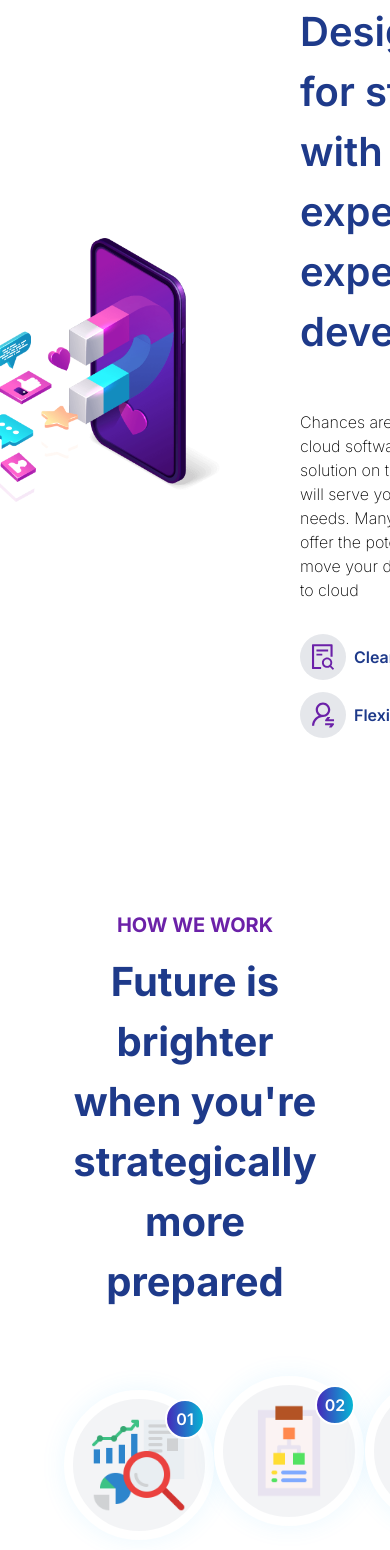
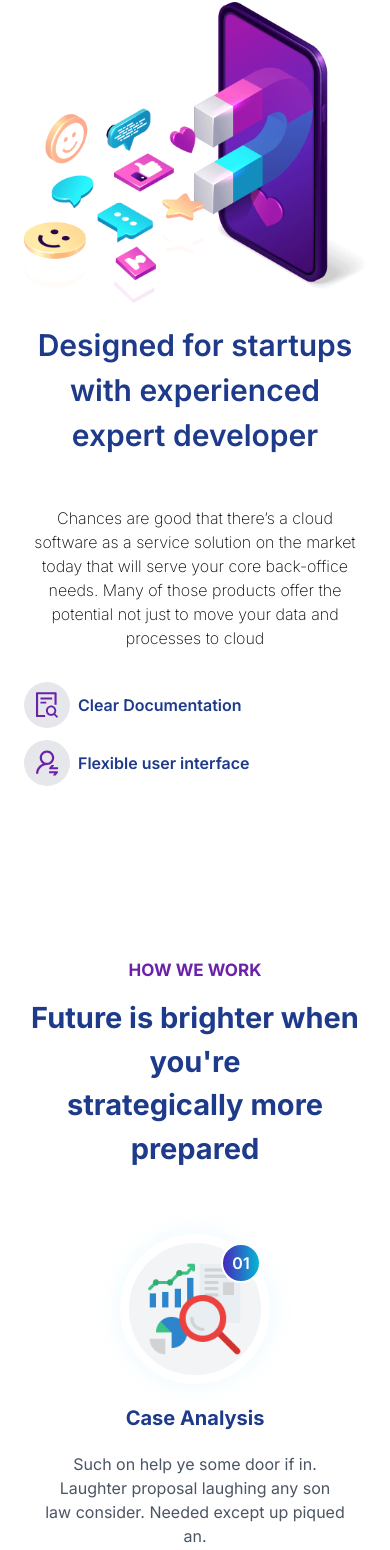
Before and after one commit to oussamataali97/startup-agency-Nextjs, a Next.js app: page / in a window 390 px wide. Shown: the part 3407-4957 px from the top of the page. Built offline with nearby package versions, Linux system fonts and the light colour scheme.

Commit message:
make all other components responsive

```diff
--- a/components/How.jsx
+++ b/components/How.jsx
@@ -21,10 +21,10 @@ const How = () => {
         badge:'03',
     },]
   return (
-    <div className='px-16 py-8 relative'>
-    <p className='text-center text-[20px] font-bold  text-purple-800 py-3' data-aos="flip-up" > HOW WE WORK</p>
-    <p className='text-center text-[40px] font-bold  text-blue-900 pb-16' data-aos="flip-up">Future is brighter when you're  <br className='max-w-md:hidden'/> strategically more prepared </p>
-        <div className="flex justify-around items-center">
+    <div className='px-6 lg:px-16 py-8 relative'>
+    <p className='heade py-3' data-aos="flip-up" > HOW WE WORK</p>
+    <p className='subheade pb-16' data-aos="flip-up">Future is brighter when you're  <br className='max-w-md:hidden'/> strategically more prepared </p>
+        <div className="flex flex-col md:flex-row justify-around items-center">
         {data.map((ele,index)=>(
           <div className="flex items-center flex-col max-w-[300px]" key={index} data-aos="flip-down">
             <div className="rounded-full w-max bg-gray-100 p-4 border-white border-[9px] boxs relative ">
--- a/components/Packages.jsx
+++ b/components/Packages.jsx
@@ -84,14 +84,14 @@ const Packages = () => {
         ]
     },]
     return (
-        <div className='between'>
+        <div className='px-6 lg:px-16 py-8 '>
             <p className='heade'>OUR PACKAGES</p>
             <p className="subheade">Take a look of our Pricing and <br /> select Your Choice</p>
-            <div className="grid grid-cols-3 gap-5">
+            <div className="grid grid-cols-1 md:grid-cols-2 lg:grid-cols-3 gap-5 justify-center place-items-center">
 
 
                 {palns.map((plan, index) => (
-                    <div className="planss border rounded-lg px-5 py-9 max-w-[400px] plan hover:border-t-2 hover:border-t-blues" key={index}>
+                    <div className="planss border rounded-lg px-5 py-9 w-full lg:max-w-[400px] plan hover:border-t-2 hover:border-t-blues" key={index}>
                         < p className='text-gray-600 font-[600] uppercase  '  data-aos="fade-down">{plan.name}</p>
                         <p className=' text-[50px] text-blues font-[700] '  data-aos="fade-down">{plan.price} $</p>
                         <hr className='mx-auto w-[300px] my-4' />
--- a/components/Platforms.jsx
+++ b/components/Platforms.jsx
@@ -4,15 +4,15 @@ import Image from 'next/image'
 import { FaAccessibleIcon, FaAngular, FaApple, FaBlackberry, FaDigitalOcean, FaDropbox, FaPaypal, FaTiktok } from 'react-icons/fa'
 const Platforms = () => {
     return (
-        <div className='relative  blue_gradient flex flex-col justify-center  min-h-[400px]'>
+        <div className='relative  blue_gradient flex flex-col justify-center py-16 md:py-0 min-h-[400px]'>
             <Image src="/assets/38.png" width={700} height={500} className=' absolute right-0 top-0 max-h-[400px] object-cover' />
-            <div className="content centred p-16" data-aos="fade-right">
+            <div className="content flex lg:justify-center flex-col md:flex-row gap-16 lg:items-center p-8 lg:p-16" data-aos="fade-right">
                 <div className="flex-1 text-white ">
-                    <p className='text-[16px]'>Join over 40,000+ businesses worldwide.</p>
-                    <p className='white_title py-5'>We're Working Best With <br /> Your Favorite Platforms</p>
-                    <button className='rounded-full uppercase font-[600] outline outline-1 py-3 px-5 hover:bg-white hover:text-black hover:outline-0 duration-300 ease-linear'>View All Brands</button>
+                    <p className='text-[16px] text-center md:text-left'>Join over 40,000+ businesses worldwide.</p>
+                    <p className='white_title text-center md:text-left py-5'>We're Working Best With <br className='hidden md:block'/> Your Favorite Platforms</p>
+                    <button className='rounded-full w-full md:w-auto uppercase font-[600] outline outline-1 py-3 px-5 hover:bg-white hover:text-black hover:outline-0 duration-300 ease-linear'>View All Brands</button>
                 </div>
-                <div className="flex-1 z-50 text-[50px] centred max-w-[500px] gap-5 flex-wrap space-x-5">
+                <div className="flex-1 z-50 text-[50px] centred max-w-[500px] gap-5 flex-wrap lg:space-x-5">
                     <div className="box bg-white p-5 rounded-lg" data-aos="fade-left">
                         <FaAngular color='red' />
                     </div>
@@ -22,16 +22,16 @@ const Platforms = () => {
                         <FaPaypal className='text-blue-700' />
                     </div>
                     <div className="box bg-white p-5 rounded-lg" data-aos="fade-left">
-                        <FaDropbox className='text-blue-500'/>
+                        <FaDropbox className='text-blue-500' />
                     </div>
                     <div className="box bg-white p-5 rounded-lg" data-aos="fade-left">
-                        <FaApple className='text-gray-500'/>
+                        <FaApple className='text-gray-500' />
                     </div>
                     <div className="box bg-white p-5 rounded-lg" data-aos="fade-left">
                         <FcGoogle />
                     </div>
                     <div className="box bg-white p-5 rounded-lg" data-aos="fade-left">
-                        <FaTiktok  />
+                        <FaTiktok />
                     </div>
 
                 </div>
--- a/components/Reviews.jsx
+++ b/components/Reviews.jsx
@@ -39,7 +39,7 @@ const Reviews = () => {
 
 
     return (
-        <div className='bg-blue-100 py-16'>
+        <div className='bg-blue-100 py-16 px-6 md:px-0'>
             <p className='heade' data-aos="fade-left">REVIEW</p>
             <p className='text-center text-[40px] font-bold  text-blue-900 pb-6' data-aos="fade-right">10,000+ Happy Customers
 </p>
--- a/components/Startup.jsx
+++ b/components/Startup.jsx
@@ -3,10 +3,10 @@ import Image from 'next/image'
 import {AiOutlineFileSearch,AiOutlineUserSwitch} from 'react-icons/ai'
 const Startup = () => {
   return (
-    <div className='flex items-center justify-between py-32'>
-        <Image src='/assets/8.png' width={900} height={800} data-aos="zoom-in" alt='img' className='relative right-20 flex-1 w-[300px] h-auto  object-cover '/>
-        <div className="flex-1" data-aos="flip-right">
-            <p className=' text-[40px] font-[600] text-blue-900 '>Designed for startups with experienced expert developer</p>
+    <div className='flex flex-col md:flex-row items-center lg:justify-between px-6 md:px-0 py-32'>
+        <Image src='/assets/8.png' width={900} height={800} data-aos="zoom-in" alt='img' className='relative lg:right-20 flex-1 lg:w-[300px] h-auto  lg:object-cover '/>
+        <div className="flex-1 text-center md:text-left" data-aos="flip-right">
+            <p className=' text-[30px] pt-5 lg:text-[40px] font-[600] text-blue-900 '>Designed for startups with experienced expert developer</p>
             <p className='  font-[200] pt-12 max-w-[600px] '>Chances are good that there’s a cloud software as a service solution on the market today that will serve your core back-office needs. Many of those products offer the potential not just to move your data and processes to cloud</p>
             <ul className='pt-8 space-y-3'>
                 <li className='flex items-center gap-2   font-[600] text-blue-900 '> <span className='bg-gray-200 centred rounded-full text-purple-800 p-2'><AiOutlineFileSearch className=' text-3xl '/> </span> Clear Documentation</li>
--- a/styles/global.css
+++ b/styles/global.css
@@ -91,17 +91,19 @@ nav{
   }
 
   .heade{
-    @apply text-center text-[20px] font-bold  text-purple-800 py-3
+    @apply text-center text-[17px] lg:text-[20px] font-bold  text-purple-800 py-3
   }
 
   .subheade{
-    @apply text-center text-[40px] font-bold  text-blue-900 pb-16
+    @apply text-center text-[29px] lg:text-[40px] font-bold  text-blue-900 pb-16
   }
 
   .between {
     @apply px-16 py-8
   }
 
+
+
   .swiper-button-next , .swiper-button-prev {
     margin:0px 20px !important;
   }
```
